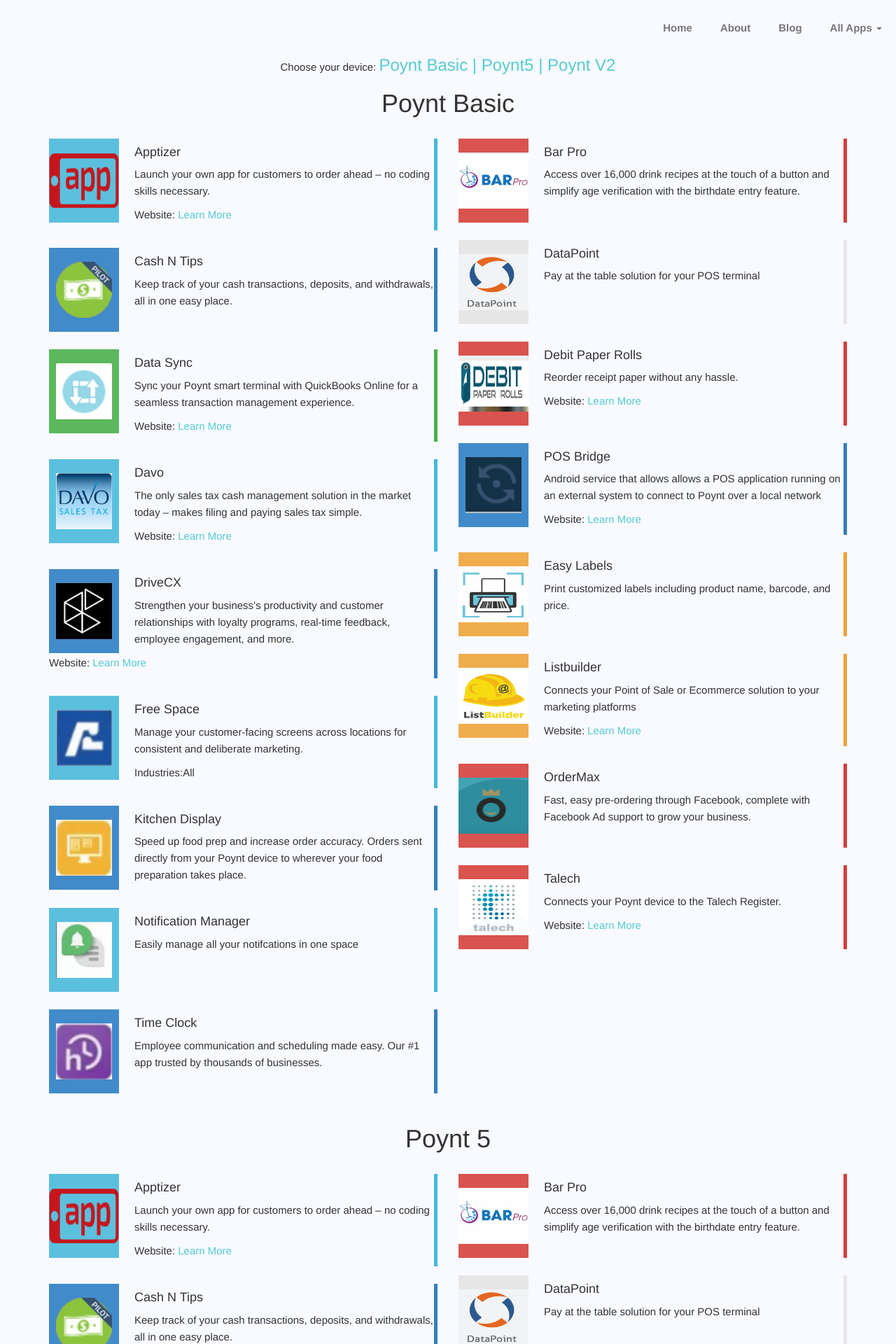
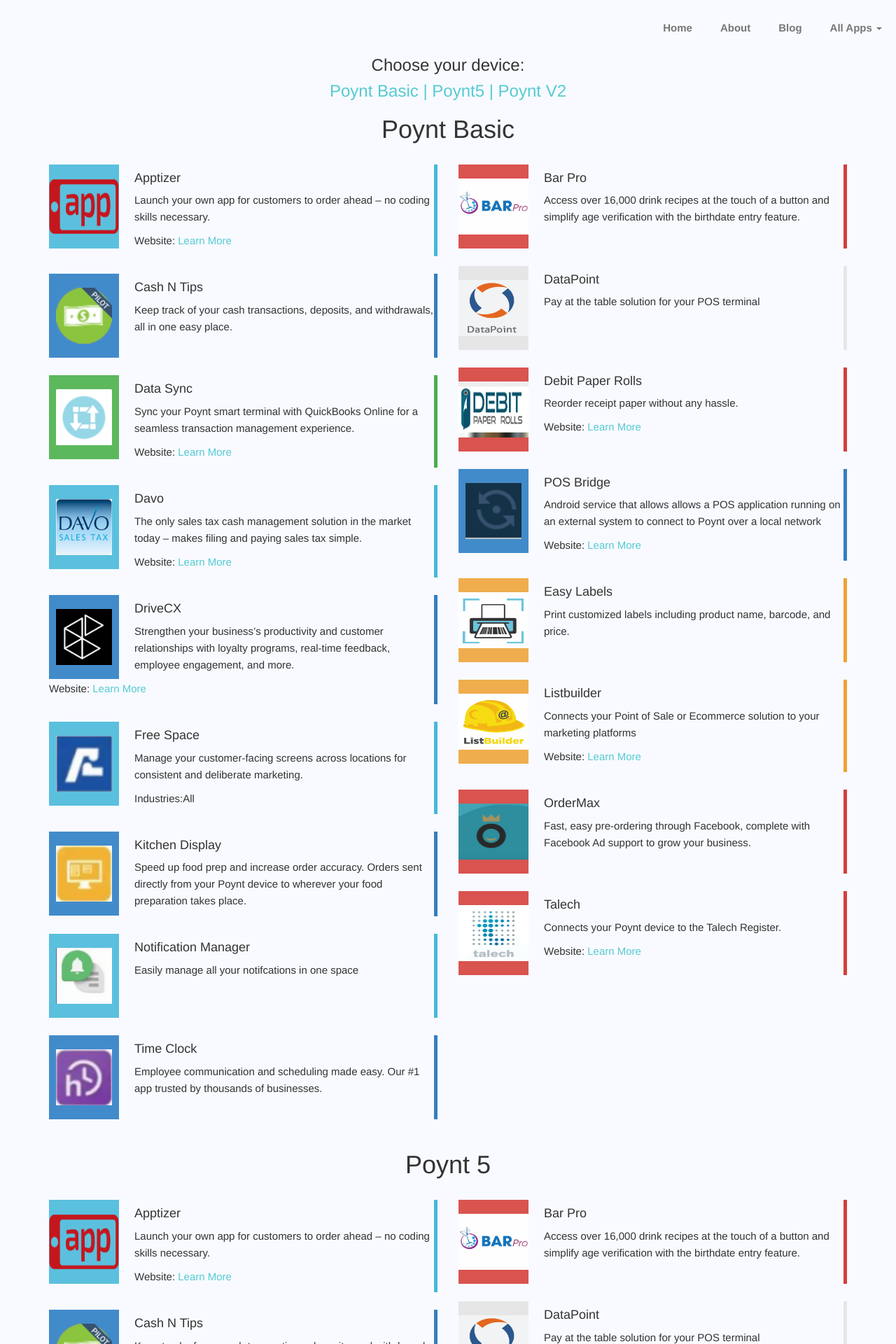
Before and after one commit to tmudireddy/Elavon, a Jekyll site: the page built from devices.html, in a window 1280 px wide. Shown: the top 1920 px of the page at 70% size. Built offline with Jekyll 4.4.1, drawn with Linux system fonts in a browser that asks for light colours.

Commit message:
changing size of choose

```diff
--- a/devices.html
+++ b/devices.html
@@ -4,7 +4,7 @@
 ---
 <!-- Main Container | FIRST COLUMN -->
 <div align="center">
-  Choose your device:
+  <p><font size="5"> Choose your device: </font> </p>
 <a href="#pb" align = "center"><font size="5">Poynt Basic    |    </font> </a>
 <a href="#p5" align = "center"><font size="5">Poynt5    |    </font> </a>
 <a href="#pv2" align = "center"><font size="5">Poynt V2</font> </a>
```
